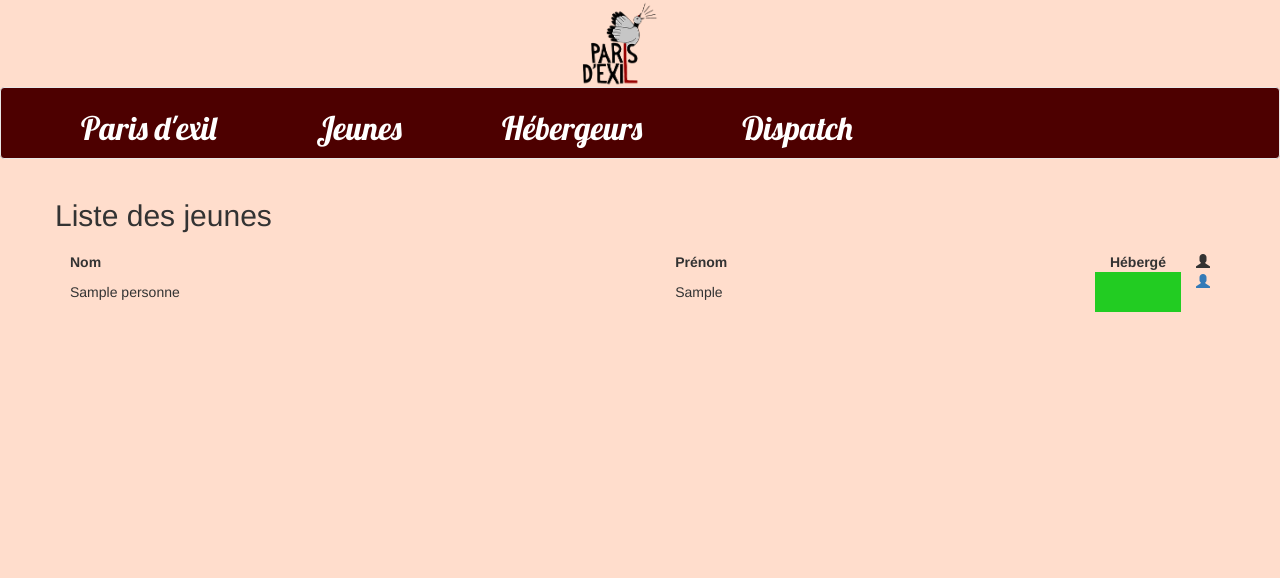
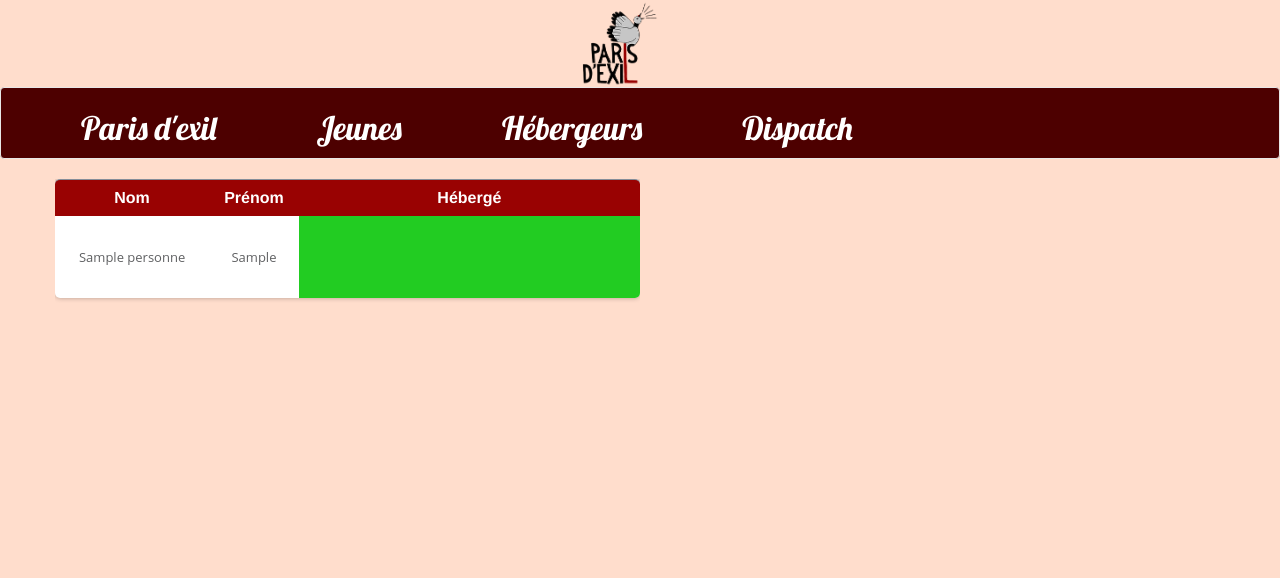
Before and after one commit to maximeg44/parisExil, a Django app: page /webApplication/listeJeunes/ in a window 1280 px wide. Shown: the top 578 px of the page. Run offline with Django 3.2, Linux system fonts and the light colour scheme; tables that the repository leaves empty hold one stand-in row (values such as "Sample post"); some libraries are stand-ins or nearby versions.

Commit message:
Modification de la mise en page de listeHebergeur et listeJeune
TODO: Finir l'index.

Il est 17h30, et je viens de sortir de l'atelier scotch du groupe de Lucie, Nicolas, Alexandre et Romain.

```diff
--- a/parisExil/webApplication/static/css/webApplication.css
+++ b/parisExil/webApplication/static/css/webApplication.css
@@ -32,12 +32,6 @@ li {
     text-align: center;
 
 }
-
-table{
-	border-collapse: collapse;
-	padding-left: 15px;
-}
-
 
 input.hidden {
     position: absolute;
@@ -108,7 +102,6 @@ select {
     height:400px;
     line-height:3em;
     overflow:auto;
-    padding:0px;
     text-align: center;
 }
 
@@ -152,3 +145,88 @@ article{
  #social-em:hover {
      color: #f39c12;
  }
+
+ table#acrylic {
+     width: 100%;
+    border-collapse: separate;
+    background: #fff;
+    -moz-border-radius: 5px;
+    -webkit-border-radius: 5px;
+    -moz-box-shadow: 0px 0px 5px rgba(0, 0, 0, 0.3);
+    -webkit-box-shadow: 0px 0px 5px rgba(0, 0, 0, 0.3);
+    box-shadow: 0px 0px 5px rgba(0, 0, 0, 0.3);
+    cursor: pointer;
+}
+
+#acrylic thead {
+    -moz-border-radius: 5px;
+    -webkit-border-radius: 5px;
+    border-radius: 5px;
+}
+
+#acrylic thead th {
+    font-size: 16px;
+    font-weight: 400;
+    font-weight: bold;
+    line-height: 100%;
+    color: #fff;
+    text-align: center;
+    padding: 10px;
+    background-size: 100%;
+    background-image: -webkit-gradient(linear, 50% 0%, 50% 100%, color-stop(0%, #990202), color-stop(100%, #990202));
+    background-image: -moz-linear-gradient(#990202, #990202);
+    background-image: -webkit-linear-gradient(#990202, #990202);
+    background-image: linear-gradient(#990202, #990202);
+    border-top: 1px solid #858d99;
+}
+
+#acrylic thead th:first-child {
+    -moz-border-top-right-radius: 5px;
+    -webkit-border-top-left-radius: 5px;
+    border-top-left-radius: 5px;
+}
+
+#acrylic thead th:last-child {
+    -moz-border-top-right-radius: 5px;
+    -webkit-border-top-right-radius: 5px;
+    border-top-right-radius: 5px;
+}
+
+#acrylic tbody tr td {
+    font-family: 'Open Sans', sans-serif;
+    font-weight: 400;
+    color: #5f6062;
+    font-size: 13px;
+    padding: 20px 20px 20px 20px;
+    border-bottom: 1px solid #e0e0e0;
+}
+
+#acrylic tbody tr:nth-child(2n) {
+    background: #f0f3f5;
+}
+
+#acrylic tbody tr:last-child td {
+    border-bottom: none;
+}
+
+#acrylic tbody tr:last-child td:first-child {
+    -moz-border-bottom-right-radius: 5px;
+    -webkit-border-bottom-left-radius: 5px;
+    border-bottom-left-radius: 5px;
+}
+
+#acrylic tbody tr:last-child td:last-child {
+    -moz-border-bottom-right-radius: 5px;
+    -webkit-border-bottom-right-radius: 5px;
+    border-bottom-right-radius: 5px;
+}
+
+
+#acrylic tbody:hover > tr:hover td {
+    text-shadow: none;
+    color: #990202;
+    filter: progid: DXImageTransform.Microsoft.Alpha(enabled=false);
+    opacity: 1;
+    transition: 0.2s all;
+
+}
--- a/parisExil/webApplication/templates/webApplication/listeJeunes.html
+++ b/parisExil/webApplication/templates/webApplication/listeJeunes.html
@@ -1,66 +1,186 @@
-{% extends "webApplication/base.html" %}
-{% load static %}
+{% extends "webApplication/base.html" %} {% load static %} {% block content %}
 
-{% block content %}
 <div class="container">
+
 	<div class="row">
-		<h2>Liste des jeunes</h2>
+		<section>
+			<article>
+
 				{% if jeunes_list %}
-			<table align="left" class="points_table">
-				<h1></h1>
+				<div class="scrollBox">
+					<table id="acrylic">
+						<thead>
 							<tr>
-					<thead>
-						<th class="col-xs-7">Nom</th>
-						<th class="col-xs-7">Prénom</th>
-                        <th class="col-xs-7">Hébergé</th>
-                        <th class="col-xs-7"><span class="glyphicon glyphicon-user" aria-hidden="true"></span></th>
+								<th>Nom</th>
+								<th>Prénom</th>
+								<th>Hébergé</th>
+							</tr>
 						</thead>
-				</tr>
-				<tbody class="points_table_scrollbar">
+						<tbody>
 						{% for jeune in jeunes_list %}
-
-						<tr class="even">
-							<td class="col-xs-7">
-								{{jeune.idpersonne.nom}}
-							</td>
-							<td class="col-xs-7">
-								{{ jeune.idpersonne.prenom }}
-							</td>
+							<tr onclick="document.location='{% url 'listeJeunes' jeune.idpersonne.idpersonne %}'">
+								<td>{{jeune.idpersonne.nom}}</td>
+								<td>{{jeune.idpersonne.prenom}}</td>
 								{% if jeune.idpersonne.idpersonne in jeunes_heberges_list %}
 									<td class="col-xs-7" bgcolor="#22cc22"/>
 								{% else %}
 									<td class="col-xs-7" bgcolor="#ff0000"/>
 								{% endif %}
-                            <td class="col-xs-7">
-								<a href="{% url 'listeJeunes' jeune.idpersonne.idpersonne %}">
-								<span class="glyphicon glyphicon-user" aria-hidden="true"></span></a>&nbsp;&nbsp;
-							</td>
 							</tr>
+						{% endfor %}
 						</tbody>
+					</table>
+				</div>
+				{% endif %}
+			</article>
 
-	 			{% endfor %}
-			</table>
-		{% else %}
-    		<p>Aucun jeune n'a été enregistré</p>
-        {% endif %}
-
+			<article>
 				{% if jeuneSelection %}
 				<div>
-                <h2>
-                    Profil du jeune actuellement sélectionné
-                </h2>
-                <div>
-                    <p>Nom: {{jeuneSelection.idpersonne.nom}}</p>
-                    <p>Prénom: {{jeuneSelection.idpersonne.prenom}}</p>
-                    <p>Date de naissance: {{jeuneSelection.datenaissance}}</p>
-                    <p>Suivi par: {{jeuneSelection.suivipar}}</p>
-                    <p>Commentaires: {{jeuneSelection.idpersonne.commentaire}}</p>
+
+					<div class="panel panel-default">
+
+						<div class="panel-heading">
+							<h4>Profil de la personne</h4>
 						</div>
-            </div>
-        {% endif %}
-	</body>
+
+						<div class="panel-body">
+
+							<div class="box box-info">
+
+								<div class="box-body">
+
+									<div class="col-sm-2">
+
+										<div align="center">
+											<img alt="User Pic" src="https://x1.xingassets.com/assets/frontend_minified/img/users/nobody_m.original.jpg" id="profile-image1"
+											 class="img-circle img-responsive">
+
+											<input id="profile-image-upload" class="hidden" type="file">
 
 										</div>
+
+										<!-- /input-group -->
+
+									</div>
+
+									<div class="col-sm-6">
+										<h4 style="color:#00b1b1;"> {{jeuneSelection.idpersonne.prenom}} {{jeuneSelection.idpersonne.nom}} </h4>
+									</div>
+
+									<div class="clearfix"></div>
+
+									<hr style="margin:5px 0 5px 0;">
+
+									<div class="col-sm-5 col-xs-6 tital ">
+										<b>Date de naissance :</b>
+									</div>
+									<div class="col-sm-7">{{jeuneSelection.datenaissance}}</div>
+
+									<div class="clearfix"></div>
+
+									<div class="bot-border"></div>
+
+									</br>
+
+									<div class="col-sm-5 col-xs-6 tital ">
+										<b>Numéro de téléphone :</b>
+									</div>
+									<div class="col-sm-7">{{jeuneSelection.idpersonne.numtel}}</div>
+
+									<div class="clearfix"></div>
+
+									<div class="bot-border"></div>
+
+									</br>
+
+									<div class="col-sm-5 col-xs-6 tital ">
+										<b>Nationalité :</b>
+									</div>
+									<div class="col-sm-7">{{jeune.pays}}</div>
+
+									<div class="clearfix"></div>
+
+									<div class="bot-border"></div>
+
+									</br>
+
+									<div class="form-group">
+
+										<div class="col-sm-5 col-xs-5 tital ">
+											<b>Langue parlée :</b>
+										</div>
+										<div class="col-sm-7"></div>
+
+										<div class="col-md-8">
+
+											<select id="selectbasic" name="selectbasic" class="form-control">
+
+												{%for langue in liste_langue_parler%}
+
+												<option value="1">{{langue.libelle}}</option>
+
+												{%endfor%}
+
+											</select>
+
+										</div>
+
+									</div>
+
+									</br>
+
+									<div class="col-sm-5 col-xs-6 tital ">
+										<b>Date de prise en charge :</b>
+									</div>
+									<div class="col-sm-7">{{jeuneSelection.datepriseencharge}}</div>
+
+									<div class="clearfix"></div>
+
+									<div class="bot-border"></div>
+
+									</br>
+
+									<div class="col-sm-5 col-xs-6 tital ">
+										<b>Suivi par une association :</b>
+									</div>
+									<div class="col-sm-7">{% if jeuneSelection.suivipar is not NULL%}Oui{% else %}Non{% endif %}</div>
+
+									<div class="clearfix"></div>
+
+									<div class="bot-border"></div>
+									</br>
+
+									<div class="col-sm-5 col-xs-6 tital ">
+										<b>Commentaires :</b>
+									</div>
+									<div class="col-sm-7">{{jeuneSelection.idpersonne.commentaire}}</div>
+
+									<div class="clearfix"></div>
+
+									<div class="bot-border"></div>
+
+									</br>
+
+									<!-- /.box-body -->
+
+								</div>
+
+								<!-- /.box -->
+
+							</div>
+
+						</div>
+
+					</div>
+
+				</div>
+
+				{% endif %}
+			</article>
+		</section>
+	</div>
+
 </div>
 
 {% endblock %}
--- a/parisExil/webApplication/views.py
+++ b/parisExil/webApplication/views.py
@@ -69,6 +69,8 @@ def listeJeunes(request, jeune_id = None):
 
     if jeune_id != None:
         jeuneSelection = get_object_or_404(Jeune, idpersonne=jeune_id)
+        liste_langue_parler = Parler.objects.all().filter(idpersonne=jeune_id)
         context['jeuneSelection'] = jeuneSelection
+        context['liste_langue_parler'] = liste_langue_parler
 
     return HttpResponse(template.render(context, request))
```
Also changed, not shown: parisExil/webApplication/templates/webApplication/listeHebergeurs.html (+76 -77 lines). Lines whose indentation alone changed are shown as unchanged.
